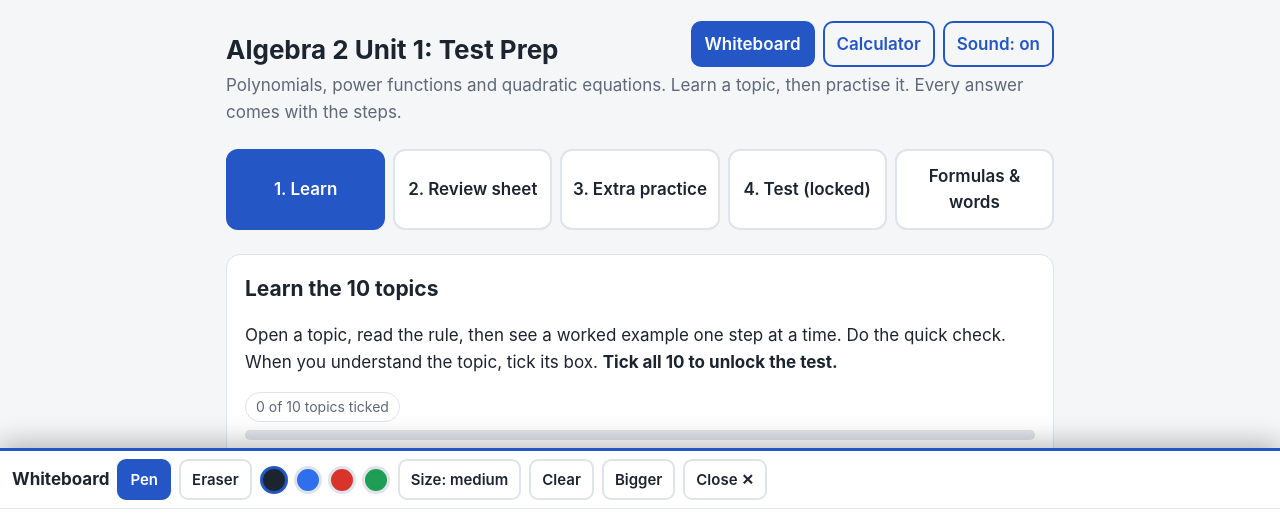
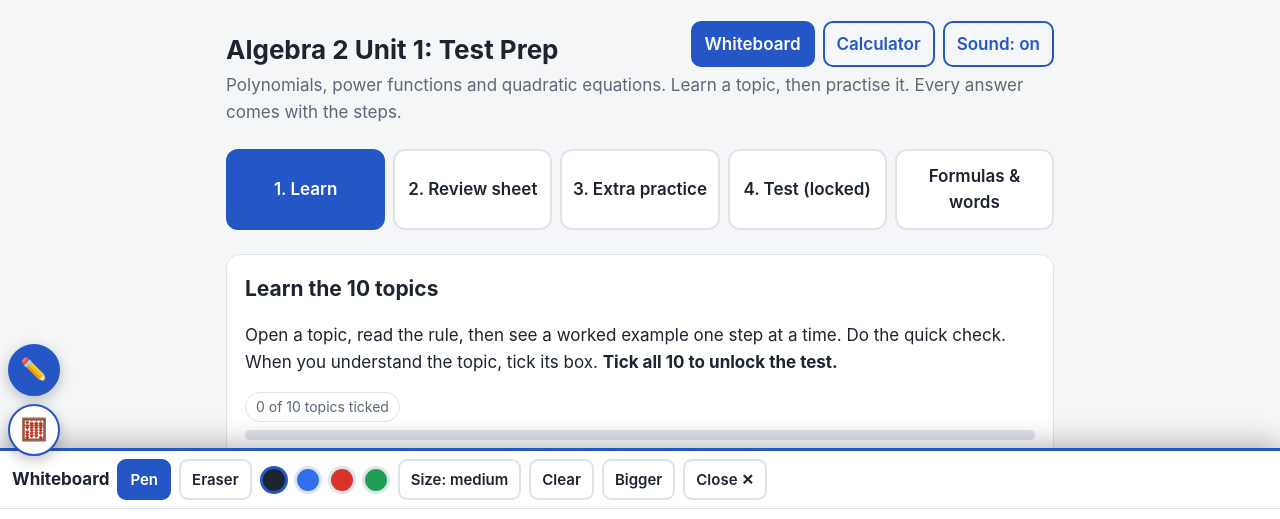
Before and after one commit to alnuaimihamdan518-pixel/algebra2-test-prep, a plain HTML site: page index.html in a window 1280 px wide. Both pictures are taken after a click on the button "Whiteboard". Shown: the top 519 px of the page. Drawn offline with Linux system fonts and the light colour scheme.

Commit message:
Add side buttons for the whiteboard and calculator
Co-Authored-By: Claude Fable 5.2 <noreply@anthropic.com>

```diff
--- a/index.html
+++ b/index.html
@@ -82,6 +82,11 @@ small.tip{color:var(--muted);display:block;margin-top:6px}
 #wb{position:fixed;left:0;right:0;bottom:0;height:44vh;background:var(--card);border-top:3px solid var(--accent);z-index:20;display:flex;flex-direction:column;box-shadow:0 -6px 24px rgba(0,0,0,.25)}
 #wb.tall{height:78vh}
 #wb.hide,#calc.hide{display:none}
+#dock{position:fixed;left:8px;top:50%;transform:translateY(-50%);z-index:40;display:flex;flex-direction:column;gap:8px}
+#dock button{width:52px;height:52px;border-radius:50%;border:2px solid var(--accent);background:var(--card);color:var(--ink);font-size:22px;line-height:1;cursor:pointer;box-shadow:0 4px 14px rgba(0,0,0,.25);padding:0}
+#dock button.on{background:var(--accent);color:var(--accent-ink)}
+#dock button:focus-visible{outline:3px solid var(--accent);outline-offset:2px}
+@media print{#dock{display:none}}
 .wbbar{display:flex;gap:8px;align-items:center;flex-wrap:wrap;padding:8px 12px;border-bottom:1px solid var(--line)}
 .swatches{display:inline-flex;gap:6px} .swatch{width:28px;height:28px;border-radius:50%;border:3px solid var(--line);cursor:pointer;padding:0} .swatch.on{border-color:var(--accent)}
 #wbcanvas{flex:1;width:100%;touch-action:none;cursor:crosshair;display:block;background:var(--card)}
@@ -113,6 +118,7 @@ body.wbopen .wrap{padding-bottom:48vh} body.wbopen.wbtall .wrap{padding-bottom:8
   <section id="sheet" class="hide"></section>
 </div>
 
+<div id="dock"><button id="wbside" title="Whiteboard" aria-label="Open or close the whiteboard">✏️</button><button id="calcside" title="Calculator" aria-label="Open or close the calculator">🧮</button></div>
 <div id="wb" class="hide" role="region" aria-label="Whiteboard">
   <div class="wbbar">
     <b>Whiteboard</b>
@@ -508,7 +514,8 @@ if (typeof document !== 'undefined') {
     $('#wbsize').onclick=()=>{ SFX.click(); size=(size+1)%SIZES.length; $('#wbsize').textContent='Size: '+SIZES[size][0]; };
     $('#wbclear').onclick=()=>{ SFX.untick(); ctx.globalCompositeOperation='source-over'; ctx.clearRect(0,0,cv.width,cv.height); };
     $('#wbtall').onclick=()=>{ SFX.click(); const t=wb.classList.toggle('tall'); document.body.classList.toggle('wbtall',t); $('#wbtall').textContent=t?'Smaller':'Bigger'; fit(); };
-    function toggle(open){ wb.classList.toggle('hide',!open); document.body.classList.toggle('wbopen',open); $('#wbbtn').classList.toggle('on',open); if(open) fit(); }
+    function toggle(open){ wb.classList.toggle('hide',!open); document.body.classList.toggle('wbopen',open); $('#wbbtn').classList.toggle('on',open); $('#wbside').classList.toggle('on',open); if(open) fit(); }
+    $('#wbside').onclick=()=>$('#wbbtn').click();
     $('#wbbtn').onclick=()=>{ SFX.click(); toggle(wb.classList.contains('hide')); }; $('#wbclose').onclick=()=>{ SFX.click(); toggle(false); };
     window.addEventListener('resize',()=>{ if(!wb.classList.contains('hide')) fit(); });
   })();
@@ -530,7 +537,8 @@ if (typeof document !== 'undefined') {
         insert(k); };
       $('#calckeys').appendChild(b); });
     inp.addEventListener('keydown',e=>{ if(e.key==='Enter'){ e.preventDefault(); equals(); } });
-    function toggle(open){ box.classList.toggle('hide',!open); $('#calcbtn').classList.toggle('on',open); }
+    function toggle(open){ box.classList.toggle('hide',!open); $('#calcbtn').classList.toggle('on',open); $('#calcside').classList.toggle('on',open); }
+    $('#calcside').onclick=()=>$('#calcbtn').click();
     $('#calcbtn').onclick=()=>{ SFX.click(); toggle(box.classList.contains('hide')); }; $('#calcclose').onclick=()=>{ SFX.click(); toggle(false); };
   })();
 
```
